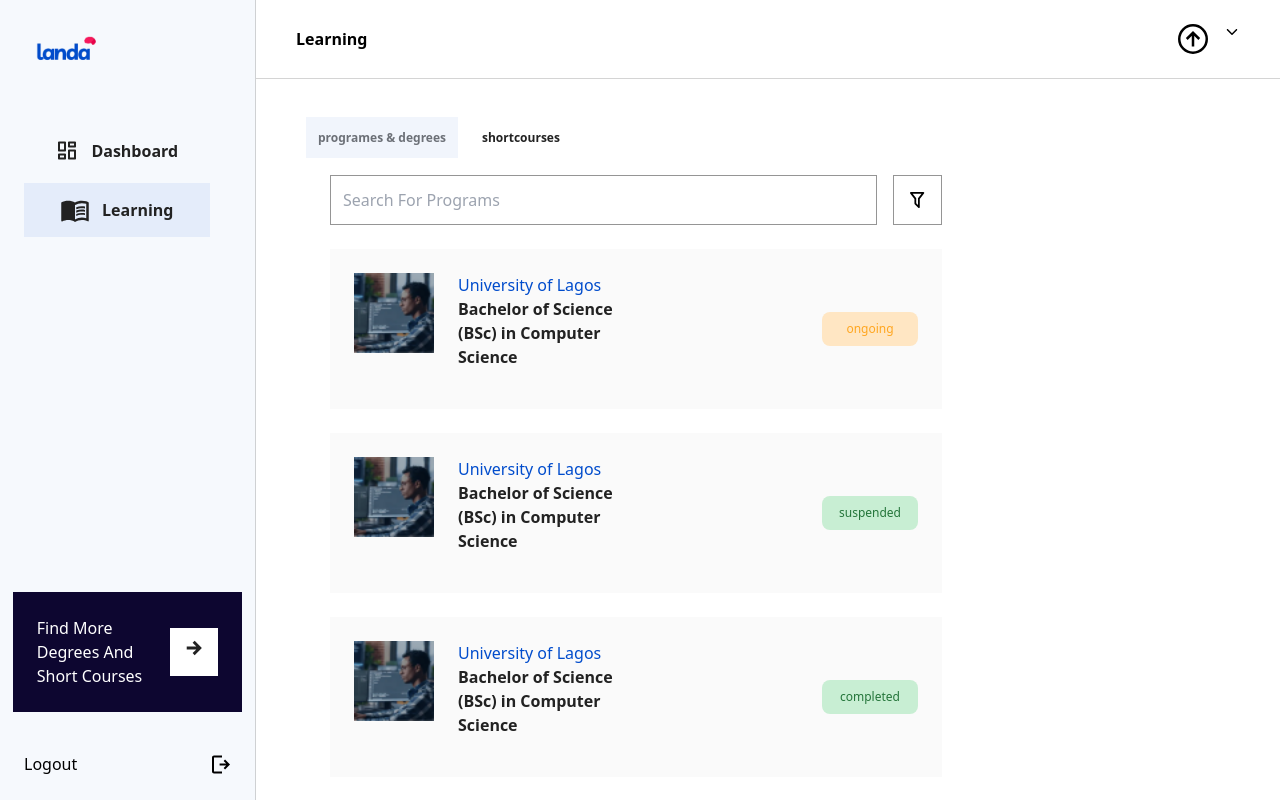
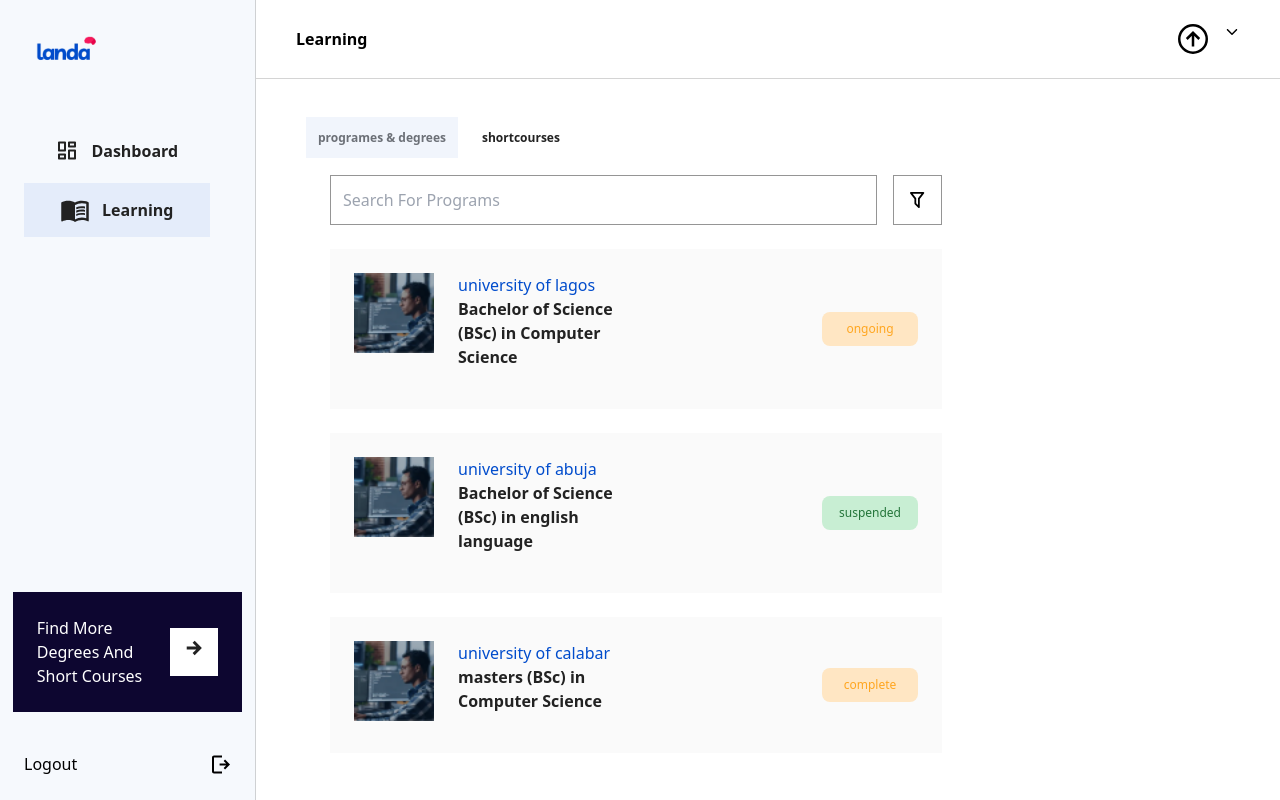
Before and after one commit to TEECOD3/landaAsessment, a Next.js app: page /LearningPage in a window 1280 px wide. Built offline with nearby package versions, Linux system fonts and the light colour scheme.

Commit message:
FIX: added coursesitem data in an array and map them into its component

```diff
--- a/app/LearningPage/components/CourseItem.tsx
+++ b/app/LearningPage/components/CourseItem.tsx
@@ -4,28 +4,30 @@ import Image from "next/image";
 import computerimg from "../../../public/computersciimg.png";
 
 interface CourseitemProps {
-  status: "suspended" | "completed" | "ongoing";
+  status: string;
+  school: string;
+  degree: string;
 }
 
 const Courseitem: FC<CourseitemProps> = (props: CourseitemProps) => {
-  const { status } = props;
+  const { status, school, degree } = props;
 
   let statusblock = (
     <div className="bg-orange-100 rounded-lg py-2 px-4 w-[5rem] md:w-[6rem] flex item-center justify-center text-sm">
-      <h3 className="text-orange-200">ongoing</h3>
+      <h3 className="text-orange-200">{status}</h3>
     </div>
   );
   if (status === "suspended") {
     statusblock = (
       <div className="bg-green-100 rounded-lg py-2 px-4 w-[5rem] md:w-[6rem] flex item-center justify-center text-sm">
-        <h3 className="text-green-200">suspended</h3>
+        <h3 className="text-green-200">{status}</h3>
       </div>
     );
   }
   if (status === "completed") {
     statusblock = (
       <div className="bg-green-100 rounded-lg py-2 px-4 w-[5rem] md:w-[6rem] flex item-center justify-center text-sm">
-        <h3 className="text-green-200">completed</h3>
+        <h3 className="text-green-200">{status}</h3>
       </div>
     );
   }
@@ -40,12 +42,8 @@ const Courseitem: FC<CourseitemProps> = (props: CourseitemProps) => {
         />
 
         <div className="flex flex-col mb-4">
-          <h4 className="text-base text-blue-300 font-normal">
-            University of Lagos
-          </h4>
-          <p className="font-bold text-base text-black-100">
-            Bachelor of Science (BSc) in Computer Science
-          </p>
+          <h4 className="text-base text-blue-300 font-normal">{school}</h4>
+          <p className="font-bold text-base text-black-100">{degree}</p>
         </div>
       </div>
 
--- a/app/LearningPage/page.tsx
+++ b/app/LearningPage/page.tsx
@@ -3,6 +3,7 @@ import type { Metadata } from "next";
 import Input from "../components/UI/input";
 import Courseitem from "./components/CourseItem";
 import Filter from "@/public/icons/Filter";
+import { courseitemdata } from "../data";
 
 export const metadata: Metadata = {
   title: "Learning",
@@ -24,9 +25,18 @@ const Learning = () => {
           </div>
 
           <div className="mt-4 w-full">
-            <Courseitem status="ongoing" />
+            {/* <Courseitem status="ongoing" />
             <Courseitem status="suspended" />
-            <Courseitem status="completed" />
+            <Courseitem status="completed" /> */}
+
+            {courseitemdata.map((courses) => (
+              <Courseitem
+                key={courses.id}
+                school={courses.university}
+                status={courses.status}
+                degree={courses.degree}
+              />
+            ))}
           </div>
         </div>
       </section>
--- a/app/components/UI/MobileNav.tsx
+++ b/app/components/UI/MobileNav.tsx
@@ -18,7 +18,7 @@ const MobileNav = (props: mobilenav) => {
       animate={{ x: 0 }}
       className="z-[9000] fixed "
     >
-      <div className="h-[100vh] w-[100vw] bg-white z-[900] fixed">
+      <div className="h-[100vh] w-[100vw] bg-white z-[900] fixed md:hidden">
         <div className="min-h-[100%] border-r border-gray/40 bg-blue-100 flex flex-col justify-around  w-full">
           <div className="flex flex-col justify-between  p-5">
             <div className="p-4">
--- /dev/null
+++ b/app/data.tsx
@@ -0,0 +1,20 @@
+export const courseitemdata = [
+  {
+    id: 1,
+    university: "university of lagos",
+    status: "ongoing",
+    degree: "Bachelor of Science (BSc) in Computer Science",
+  },
+  {
+    id: 2,
+    university: "university of abuja",
+    status: "suspended",
+    degree: "Bachelor of Science (BSc) in english language",
+  },
+  {
+    id: 3,
+    university: "university of calabar",
+    status: "complete",
+    degree: "masters (BSc) in Computer Science",
+  },
+];
```
